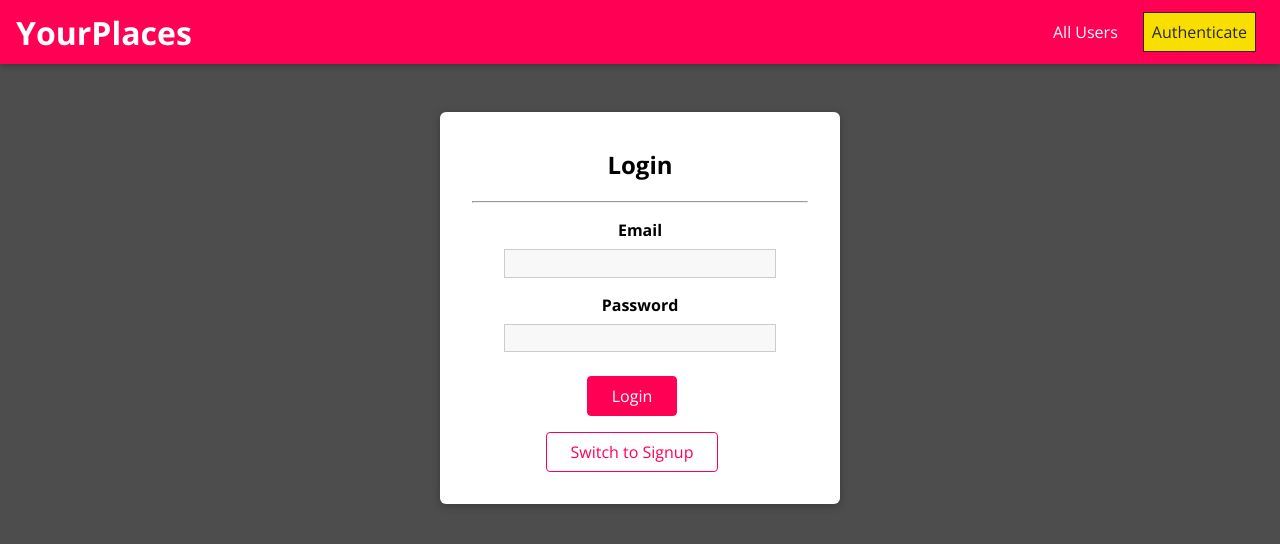
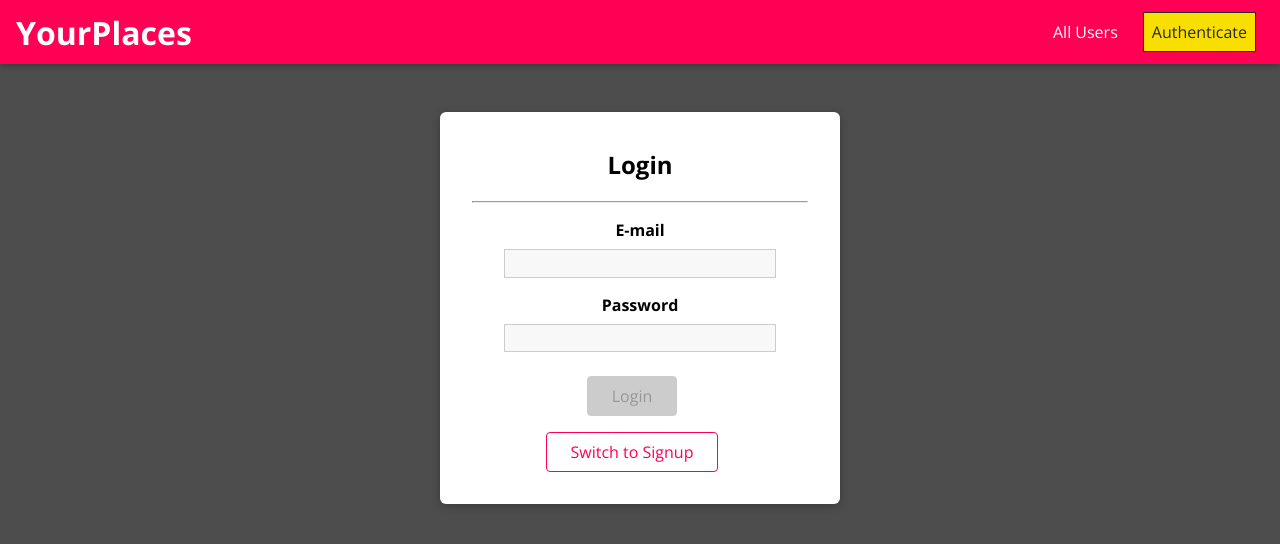
Before and after one commit to Mzhang008/MyPlace, a React (Create React App) app: page /auth in a window 1280 px wide. Shown: the top 544 px of the page. Built offline with nearby package versions, Linux system fonts and the light colour scheme.

Commit message:
Added authentication logic and routes based on auth status

```diff
--- a/src/App.js
+++ b/src/App.js
@@ -19,17 +19,15 @@ const App = () => {
 
   const login = useCallback(() => {
     setIsLoggedIn(true);
-  });
+  }, []);
   const logout = useCallback(() => {
     setIsLoggedIn(false);
-  });
-  return (
-    <AuthContext.Provider
-      value={{ isLoggedIn: isLoggedIn, login: login, logout: logout }}
-    >
-      <Router>
-        <MainNavigation />
-        <main>
+  }, []);
+
+  let routes;
+
+  if (isLoggedIn) {
+    routes = (
       <Switch>
         <Route path="/" exact>
           <Users />
@@ -43,11 +41,33 @@ const App = () => {
         <Route path="/places/:placeId">
           <UpdatePlace />
         </Route>
+        <Redirect to="/" />
+      </Switch>
+    );
+  } else {
+    routes = (
+      <Switch>
+        <Route path="/" exact>
+          <Users />
+        </Route>
+        <Route path="/:userID/places" exact>
+          <UserPlaces />
+        </Route>
         <Route path="/auth">
           <Authenticate />
         </Route>
-            <Redirect to="/" />
+        <Redirect to="/auth" />
       </Switch>
+    );
+  }
+  return (
+    <AuthContext.Provider
+      value={{ isLoggedIn: isLoggedIn, login: login, logout: logout }}
+    >
+      <Router>
+        <MainNavigation />
+        <main>
+          {routes}
         </main>
       </Router>
     </AuthContext.Provider>
--- a/src/places/components/PlaceItem.js
+++ b/src/places/components/PlaceItem.js
@@ -1,15 +1,18 @@
-import React, { useState } from "react";
+import React, { useState, useContext } from "react";
 
 import Modal from "../../shared/components/UIElements/Modal";
 import Card from "../../shared/components/UIElements/Card";
 import Button from "../../shared/components/FormElements/Button";
 import Map from "../../shared/components/UIElements/Map";
+import { AuthContext } from "../../shared/context/auth-context";
 
 import "./PlaceItem.css";
 
 const PlaceItem = (props) => {
   const [showMap, setShowMap] = useState(false);
   const [showConfirmModal, setShowConfirmModal] = useState(false);
+  const auth = useContext(AuthContext);
+
   const openMapHandler = () => {
     setShowMap(true);
   };
@@ -80,10 +83,14 @@ const PlaceItem = (props) => {
             <Button onClick={openMapHandler} inverse>
               View on Map
             </Button>
-            <Button to={`/places/${props.id}`}>Edit</Button>
-            <Button danger onClick={showDeleteWarningHandler}>
-              Delete
-            </Button>
+            {auth.isLoggedIn && (
+              <Button to={`/places/${props.id}`}>Edit</Button>
+            )}
+            {auth.isLoggedIn && (
+              <Button danger onClick={showDeleteWarningHandler}>
+                Delete
+              </Button>
+            )}
           </div>
         </Card>
       </li>
--- a/src/places/pages/NewPlace.js
+++ b/src/places/pages/NewPlace.js
@@ -33,12 +33,14 @@ const NewPlace = () => {
 
   const placeSubmitHandler = event => {
     event.preventDefault();
+    console.log("submit new place");
     console.log(formState.inputs); //TODO add to server
   }
 
   return (
     <React.Fragment>
       <form className="place-form" onSubmit={placeSubmitHandler}>
+        <h2>New Place</h2>
         <Input
           id="title"
           element="input"
--- a/src/places/pages/UpdatePlace.js
+++ b/src/places/pages/UpdatePlace.js
@@ -1,4 +1,4 @@
-import React, { useState, useEffect } from "react";
+import React, { useState, useEffect, useContext } from "react";
 import { useParams } from "react-router-dom";
 import Input from "../../shared/components/FormElements/Input";
 import Button from "../../shared/components/FormElements/Button";
@@ -8,6 +8,7 @@ import {
   VALIDATOR_MINLENGTH,
 } from "../../shared/util/Validators";
 import { useForm } from "../../shared/hooks/form-hooks";
+import { AuthContext } from "../../shared/context/auth-context";
 import "./PlaceForm.css";
 
 const DUMMY_PLACES = [
@@ -42,9 +43,10 @@ const DUMMY_PLACES = [
 const UpdatePlace = () => {
   const placeId = useParams().placeId;
   const [isLoading, setIsLoading] = useState(true);
-
+  const auth = useContext(AuthContext);
   const identifiedPlace = DUMMY_PLACES.find((p) => p.id === placeId);
 
+  console.log(auth);
 
   const [formState, inputHandler, setFormData] = useForm({
     title: {
@@ -57,12 +59,13 @@ const UpdatePlace = () => {
         }
     },
     false);
+
   useEffect(() => {
     if (identifiedPlace){
     setFormData({
         title: {
             value: identifiedPlace.title,
-            isValid:true
+            isValid: true
             },
         description: {
             value: identifiedPlace.description,
@@ -74,8 +77,11 @@ const UpdatePlace = () => {
     setIsLoading(false);
     }, [setFormData, identifiedPlace]);
 
+
+
   const placeUpdateSubmitHandler = event => {
     event.preventDefault();
+    console.log("update");
     console.log(formState.inputs); //TODO update on server
   }
 
--- a/src/shared/hooks/form-hooks.js
+++ b/src/shared/hooks/form-hooks.js
@@ -5,7 +5,7 @@ const formReducer = (state, action) => {
     case "INPUT_CHANGE": {
         let formIsValid = true;
         for (const inputId in state.inputs) {
-          if (state.inputs[inputId]) {
+          if (!state.inputs[inputId]) {
             continue;
           }
           if (inputId === action.inputId) {
--- a/src/user/pages/Authenticate.js
+++ b/src/user/pages/Authenticate.js
@@ -1,13 +1,15 @@
-import React, { useState } from 'react';
+import React, { useState, useContext } from 'react';
 import { useForm } from "../../shared/hooks/form-hooks";
 import Input from '../../shared/components/FormElements/Input';
 import Button from '../../shared/components/FormElements/Button';
 import { VALIDATOR_EMAIL, VALIDATOR_MINLENGTH, VALIDATOR_REQUIRE } from '../../shared/util/Validators';
 import Card from '../../shared/components/UIElements/Card';
+import { AuthContext } from '../../shared/context/auth-context';
 import "./Authenticate.css";
 
 
 const Authenticate = () => {
+    const auth = useContext(AuthContext);
     const [isLogin, setIsLogin] = useState(true);
     const [formState, inputHandler, setFormData] = useForm(
         {
@@ -23,8 +25,10 @@ const Authenticate = () => {
 
     const authenticateSubmitHandler = (event) => {
         event.preventDefault();
+        console.log(`formState.isValid: ${formState.isValid}`);
         console.log(formState.inputs); //TODO backend
-        console.log("submit");
+        auth.login(); //placeholder
+        console.log("submit auth");
     };
 
     const switchModeHandler = () => {
@@ -39,13 +43,17 @@ const Authenticate = () => {
         } else {
             setFormData({
                 ...formState.inputs,
-                name: ''
+                name: {
+                    value: '',
+                    isValid: false
+                }
             },
             false
             );
         }
         setIsLogin(prev => !prev);
     }
+
     return (
       <Card className="authentication">
         {isLogin ? <h2>Login</h2> : <h2>Sign Up</h2>}
@@ -67,7 +75,7 @@ const Authenticate = () => {
                 id="email"
                 element="input"
                 type="email"
-                label="Email"
+                label="E-mail"
                 onInput={inputHandler}
                 validators={[VALIDATOR_EMAIL()]}
                 errorText="Please enter a valid email address."
```
Lines whose indentation alone changed are shown as unchanged.
